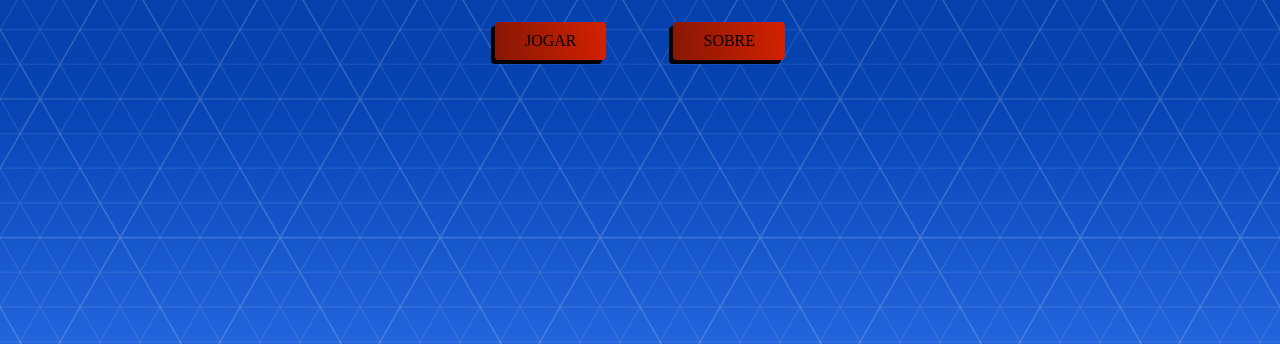
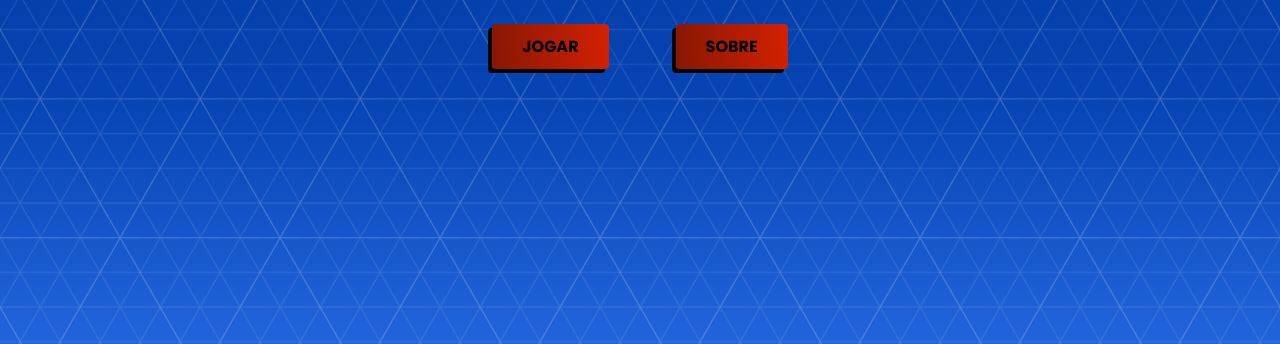
Before and after one commit to aronbarbosag/xmen, a plain HTML site: page index.html in a window 1280 px wide. Shown: the part 456-800 px from the top of the page. Drawn offline with Linux system fonts and the light colour scheme; the site is published under a folder, as on GitHub Pages, so addresses that start at the root find nothing.

Commit message:
erro da fonte corrigido

```diff
--- a/style.css
+++ b/style.css
@@ -1,6 +1,6 @@
 @font-face {
   font-family: 'Poppins';
-  src: url('/fonts/Poppins-Bold.ttf');
+  src: url('fonts/Poppins-Bold.ttf');
 }
 * {
   margin: 0;
```
